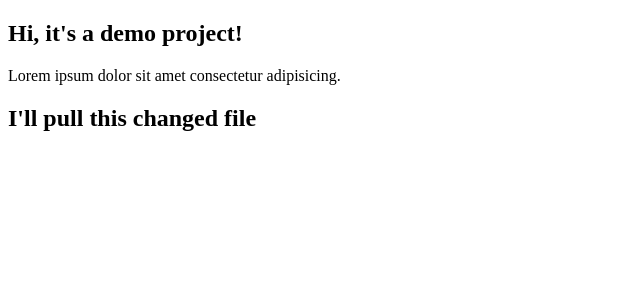
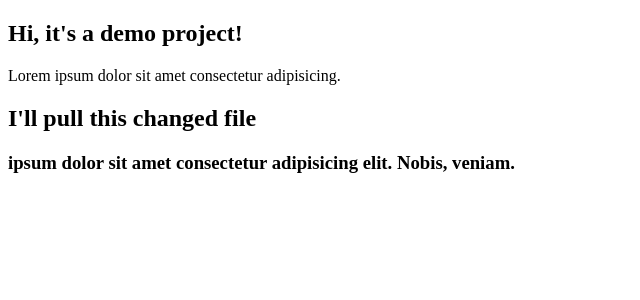
Before and after one commit to imasadullah/demoProject, an Angular app: page / in a window 1280 px wide. Shown: the top 300 px of the page, without its empty margins (0-640 px from the left). Built offline with nearby package versions, Linux system fonts and the light colour scheme.

Commit message:
a new h3 tag added

```diff
--- a/src/app/app.component.html
+++ b/src/app/app.component.html
@@ -1,3 +1,5 @@
 <h2>Hi, it's a demo project!</h2>
 <p>Lorem ipsum dolor sit amet consectetur adipisicing.</p>
 <h2>I'll pull this changed file</h2>
+
+<h3><strong>ipsum dolor sit amet consectetur adipisicing elit. Nobis, veniam.</strong></h3>
```
